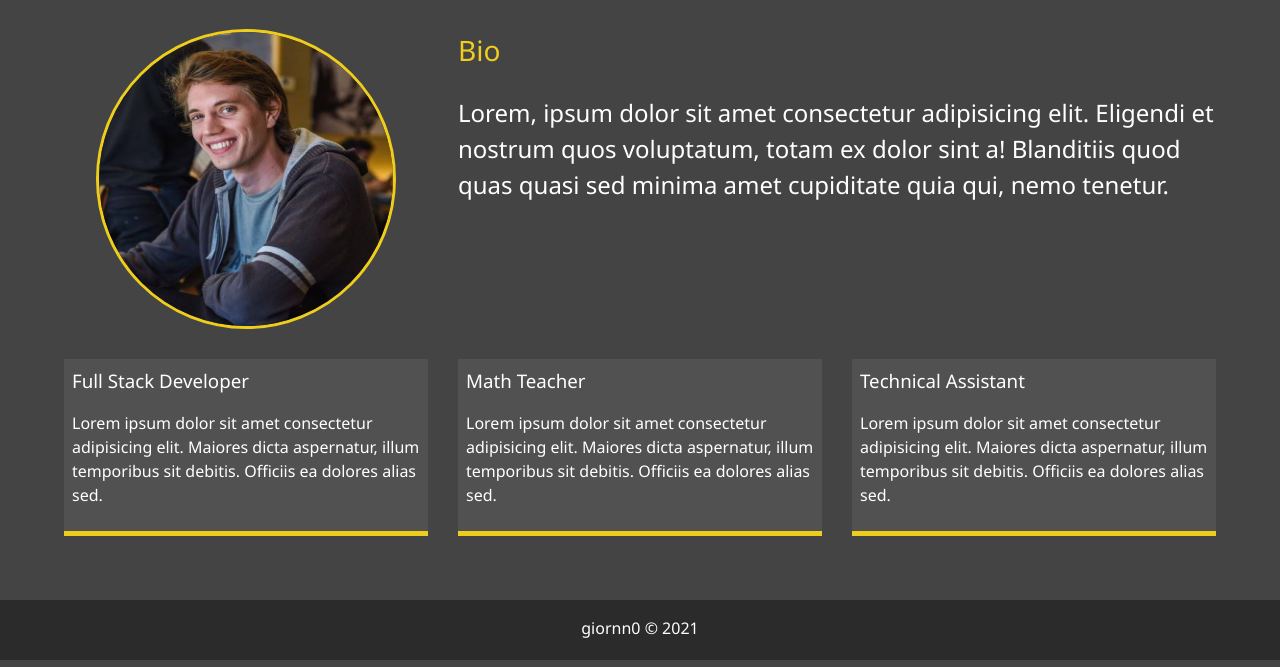
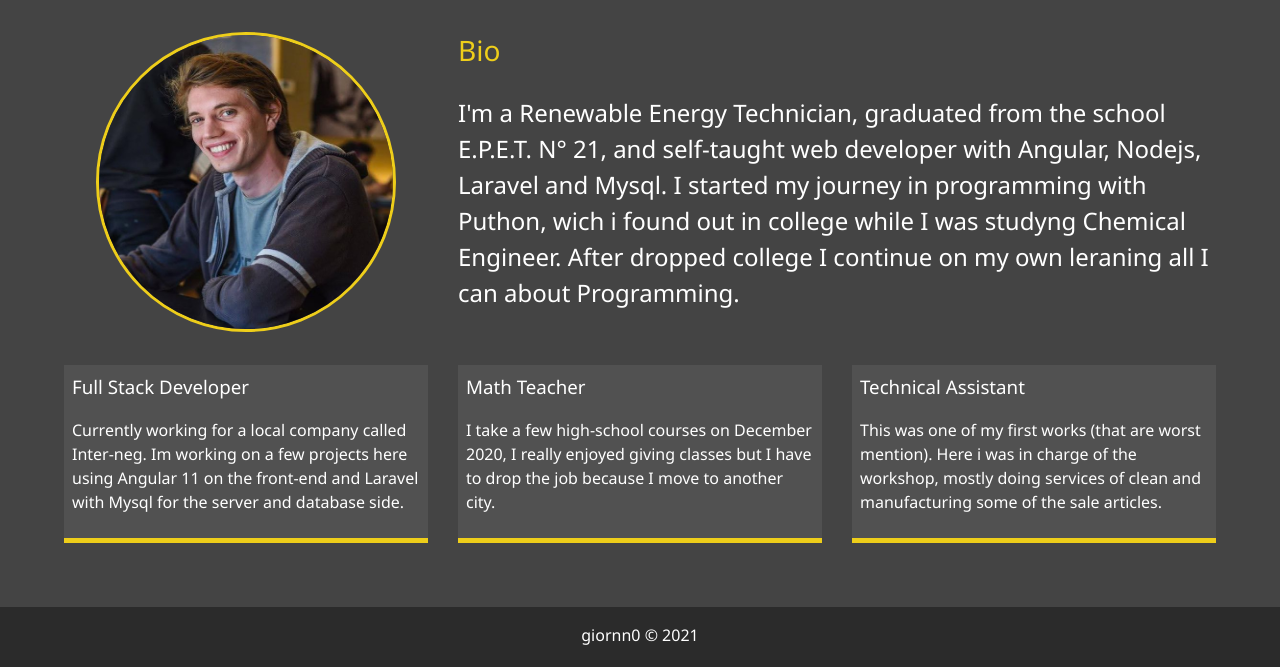
Before and after one commit to giornn0/portfolio, a website: page dist/about.html in a window 1280 px wide. Shown: the part 253-920 px from the top of the page. Drawn offline with Linux system fonts and the light colour scheme.

Commit message:
changed about page

```diff
--- a/dist/about.html
+++ b/dist/about.html
@@ -55,25 +55,25 @@
             <div class="bio">
                 <h3 class="text-secondary">Bio</h3>
                 <p>
-                    Lorem, ipsum dolor sit amet consectetur adipisicing elit. Eligendi et nostrum quos voluptatum, totam ex dolor sint a! Blanditiis quod quas quasi sed minima amet cupiditate quia qui, nemo tenetur.
+                    I'm a Renewable Energy Technician, graduated from the school E.P.E.T. N° 21, and self-taught web developer with Angular, Nodejs, Laravel and Mysql. I started my journey in programming with Puthon, wich i found out in college while I was studyng Chemical Engineer. After dropped college I continue on my own leraning all I can about Programming.
                 </p>
             </div>
             <div class="job job-1">
                 <h3>Full Stack Developer</h3>
                 <p>
-                    Lorem ipsum dolor sit amet consectetur adipisicing elit. Maiores dicta aspernatur, illum temporibus sit debitis. Officiis ea dolores alias sed.
+                    Currently working for a local company called Inter-neg. Im working on a few projects here using Angular 11 on the front-end and Laravel with Mysql for the server and database side.
                 </p>
             </div>
             <div class="job job-2">
                 <h3>Math Teacher</h3>
                 <p>
-                    Lorem ipsum dolor sit amet consectetur adipisicing elit. Maiores dicta aspernatur, illum temporibus sit debitis. Officiis ea dolores alias sed.
+                    I take a few high-school courses on December 2020, I really enjoyed giving classes but I have to drop the job because I move to another city.
                 </p>
             </div>
             <div class="job job-3">
                 <h3>Technical Assistant</h3>
                 <p>
-                    Lorem ipsum dolor sit amet consectetur adipisicing elit. Maiores dicta aspernatur, illum temporibus sit debitis. Officiis ea dolores alias sed.
+                    This was one of my first works (that are worst mention). Here i was in charge of the workshop, mostly doing services of clean and manufacturing some of the sale articles.
                 </p>
             </div>
         </div>
--- a/package.json
+++ b/package.json
@@ -3,13 +3,16 @@
   "version": "1.0.0",
   "description": "Responsive portfolio website",
   "main": "index.js",
+  "homepage": "https://giornn0.github.io/portfolio",
   "scripts": {
-    "sass":"node-sass -w scss/ -o dist/css/ --recursive",
+    "sass": "node-sass -w scss/ -o dist/css/ --recursive",
+    "deploy":"gh-pages -d dist",
     "test": "echo \"Error: no test specified\" && exit 1"
   },
   "author": "giornn0",
   "license": "MIT",
   "dependencies": {
+    "gh-pages": "^3.2.3",
     "node-sass": "^6.0.1"
   }
 }
```
Also changed, not shown: 1 other file.
